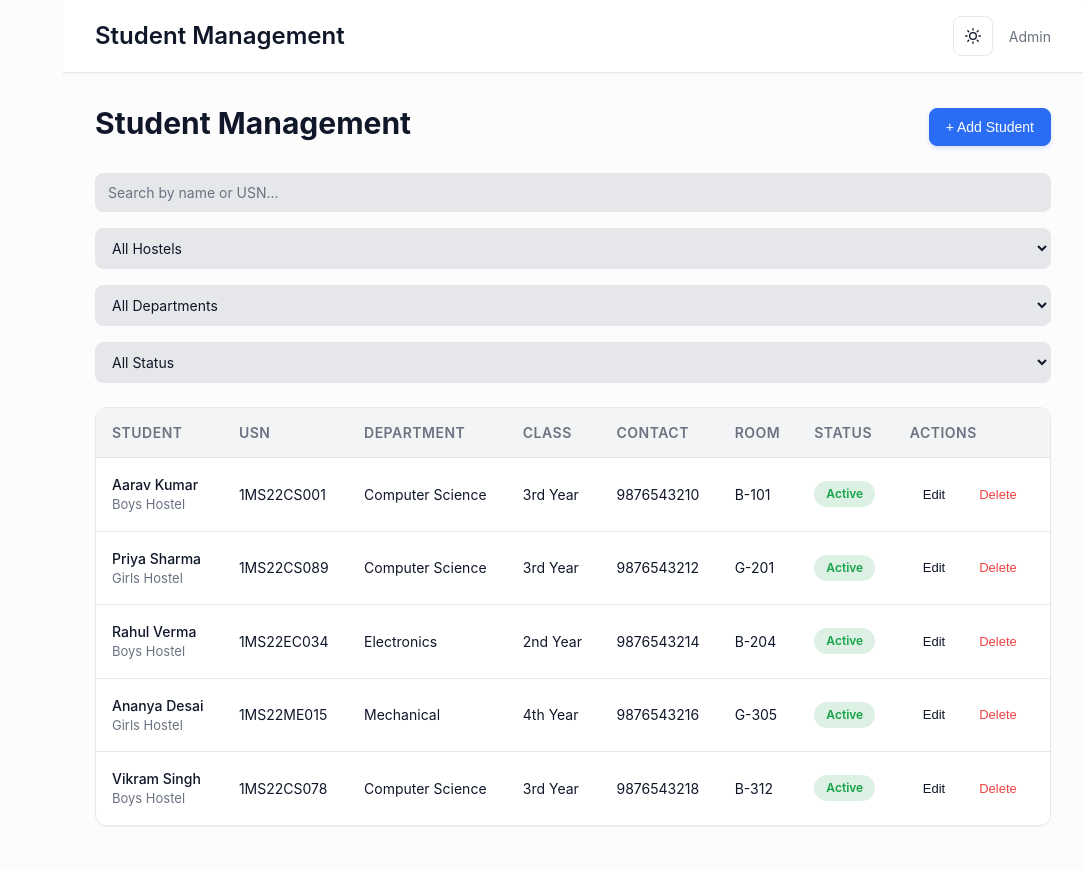
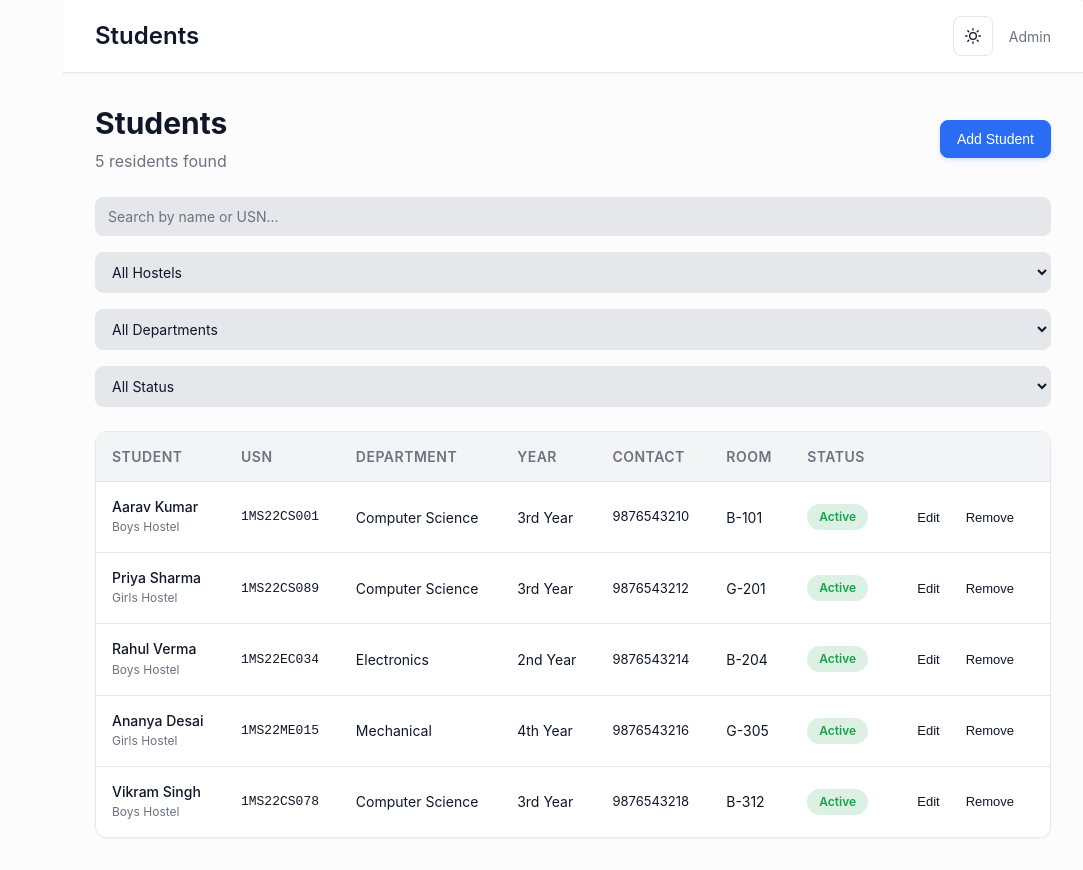
Before and after one commit to Shrey0507/NIVASA, a React app in the folder frontend/: page /admin/students in a window 1280 px wide. Shown: the whole page, without its empty margins (197-1280 px from the left). Built offline with nearby package versions, Linux system fonts and the light colour scheme; the HTML template or start-up script is replaced by a standard one.

Commit message:
feat(admin): integrate ConfirmDialog and state management in StudentsPage

```diff
--- a/frontend/src/pages/admin/StudentsPage.jsx
+++ b/frontend/src/pages/admin/StudentsPage.jsx
@@ -1,7 +1,12 @@
-import { useState, useEffect } from 'react';
+import { useState, useEffect, useCallback } from 'react';
 import AdminHeader from '../../components/layout/AdminHeader';
 import StudentForm from '../../components/students/StudentForm';
+import ConfirmDialog from '../../components/ui/ConfirmDialog';
 import { getStudents, deleteStudent } from '../../services/adminService';
+
+const DEPARTMENTS = [
+  'Computer Science', 'Electronics', 'Mechanical', 'Civil', 'Electrical',
+];
 
 const StudentsPage = () => {
   const [students, setStudents] = useState([]);
@@ -9,16 +14,17 @@ const StudentsPage = () => {
   const [error, setError] = useState(null);
   const [showForm, setShowForm] = useState(false);
   const [selectedStudent, setSelectedStudent] = useState(null);
+  const [deleteTarget, setDeleteTarget] = useState(null);
+  const [deleting, setDeleting] = useState(false);
+  const [deleteError, setDeleteError] = useState('');
   const [filters, setFilters] = useState({
     search: '',
     hostel: '',
     department: '',
     status: '',
-    floor: '',
-    block: ''
   });
 
-  const loadStudents = async () => {
+  const loadStudents = useCallback(async () => {
     try {
       setLoading(true);
       setError(null);
@@ -26,15 +32,14 @@ const StudentsPage = () => {
       setStudents(data);
     } catch (err) {
       setError(err.message);
-      console.error('Error loading students:', err);
     } finally {
       setLoading(false);
     }
-  };
+  }, [filters]);
 
   useEffect(() => {
     loadStudents(); // eslint-disable-line react-hooks/set-state-in-effect
-  }, [filters]); // eslint-disable-line react-hooks/exhaustive-deps
+  }, [loadStudents]);
 
   const handleFilterChange = (field, value) => {
     setFilters(prev => ({ ...prev, [field]: value }));
@@ -50,46 +55,50 @@ const StudentsPage = () => {
     setShowForm(true);
   };
 
-  const handleDeleteStudent = async (student) => {
-    if (!window.confirm(`Are you sure you want to delete ${student.fullName}?`)) {
-      return;
-    }
+  const handleDeleteClick = (student) => {
+    setDeleteTarget(student);
+    setDeleteError('');
+  };
 
+  const handleDeleteConfirm = async () => {
+    if (!deleteTarget) return;
     try {
-      await deleteStudent(student.id);
+      setDeleting(true);
+      setDeleteError('');
+      await deleteStudent(deleteTarget.id);
+      setDeleteTarget(null);
       await loadStudents();
     } catch (err) {
-      alert('Error deleting student: ' + err.message);
+      setDeleteError(err.message);
+    } finally {
+      setDeleting(false);
     }
   };
 
   const handleFormClose = (updated) => {
     setShowForm(false);
     setSelectedStudent(null);
-    if (updated) {
-      loadStudents();
-    }
+    if (updated) loadStudents();
   };
 
   const getStatusBadge = (status) => {
-    switch (status) {
-      case 'active':
-        return <span className="badge badge-success">Active</span>;
-      case 'inactive':
-        return <span className="badge badge-default">Inactive</span>;
-      default:
-        return <span className="badge badge-default">{status}</span>;
-    }
+    if (status === 'active') return <span className="badge badge-success">Active</span>;
+    return <span className="badge badge-default">Inactive</span>;
   };
 
   return (
     <>
-      <AdminHeader title="Student Management" />
+      <AdminHeader title="Students" />
       <div className="admin-content">
         <div className="actions-bar">
-          <h1 className="page-title">Student Management</h1>
+          <div>
+            <h1 className="page-title">Students</h1>
+            {!loading && !error && (
+              <p className="page-subtitle">{students.length} resident{students.length !== 1 ? 's' : ''} found</p>
+            )}
+          </div>
           <button className="btn btn-primary" onClick={handleAddStudent}>
-            + Add Student
+            Add Student
           </button>
         </div>
 
@@ -117,11 +126,9 @@ const StudentsPage = () => {
             onChange={(e) => handleFilterChange('department', e.target.value)}
           >
             <option value="">All Departments</option>
-            <option value="Computer Science">Computer Science</option>
-            <option value="Electronics">Electronics</option>
-            <option value="Mechanical">Mechanical</option>
-            <option value="Civil">Civil</option>
-            <option value="Electrical">Electrical</option>
+            {DEPARTMENTS.map(d => (
+              <option key={d} value={d}>{d}</option>
+            ))}
           </select>
           <select
             className="form-select"
@@ -143,7 +150,7 @@ const StudentsPage = () => {
           <div className="card">
             <div className="card-content">
               <div className="empty-state">
-                <p className="empty-state-title">Error loading students</p>
+                <p className="empty-state-title">Failed to load students</p>
                 <p>{error}</p>
                 <button className="btn btn-primary" onClick={loadStudents} style={{ marginTop: '1rem' }}>
                   Retry
@@ -168,30 +175,30 @@ const StudentsPage = () => {
                   <th>Student</th>
                   <th>USN</th>
                   <th>Department</th>
-                  <th>Class</th>
+                  <th>Year</th>
                   <th>Contact</th>
                   <th>Room</th>
                   <th>Status</th>
-                  <th>Actions</th>
+                  <th></th>
                 </tr>
               </thead>
               <tbody>
                 {students.map((student) => (
                   <tr key={student.id}>
                     <td>
-                      <div style={{ fontWeight: '500' }}>{student.fullName}</div>
-                      <div style={{ fontSize: '0.8125rem', color: 'hsl(var(--muted-foreground))' }}>
+                      <div style={{ fontWeight: '500', lineHeight: '1.3' }}>{student.fullName}</div>
+                      <div style={{ fontSize: '0.75rem', color: 'hsl(var(--muted-foreground))', marginTop: '0.125rem' }}>
                         {student.hostelType === 'boys' ? 'Boys Hostel' : 'Girls Hostel'}
                       </div>
                     </td>
-                    <td>{student.usn}</td>
+                    <td style={{ fontFamily: 'monospace', fontSize: '0.8125rem' }}>{student.usn}</td>
                     <td>{student.department}</td>
-                    <td>{student.class}</td>
-                    <td>{student.phone}</td>
-                    <td>{student.room || '-'}</td>
+                    <td>{student.class || '-'}</td>
+                    <td style={{ fontSize: '0.8125rem' }}>{student.phone}</td>
+                    <td>{student.room || <span style={{ color: 'hsl(var(--muted-foreground))' }}>Unassigned</span>}</td>
                     <td>{getStatusBadge(student.status)}</td>
                     <td>
-                      <div style={{ display: 'flex', gap: '0.5rem' }}>
+                      <div className="row-actions">
                         <button
                           className="btn btn-ghost btn-sm"
                           onClick={() => handleEditStudent(student)}
@@ -199,11 +206,10 @@ const StudentsPage = () => {
                           Edit
                         </button>
                         <button
-                          className="btn btn-ghost btn-sm"
-                          onClick={() => handleDeleteStudent(student)}
-                          style={{ color: 'hsl(var(--destructive))' }}
+                          className="btn btn-ghost btn-sm btn-danger-ghost"
+                          onClick={() => handleDeleteClick(student)}
                         >
-                          Delete
+                          Remove
                         </button>
                       </div>
                     </td>
@@ -215,11 +221,28 @@ const StudentsPage = () => {
         )}
       </div>
 
-      {/* Student Form Dialog */}
       {showForm && (
         <StudentForm
           student={selectedStudent}
           onClose={handleFormClose}
+        />
+      )}
+
+      {deleteTarget && (
+        <ConfirmDialog
+          title="Remove Student"
+          description={
+            <>
+              <p>You are about to permanently remove <strong>{deleteTarget.fullName}</strong> ({deleteTarget.usn}) from the system.</p>
+              <p style={{ marginTop: '0.75rem' }}>This action cannot be undone. All associated records will remain, but this student will no longer have access.</p>
+            </>
+          }
+          confirmLabel="Remove Student"
+          variant="destructive"
+          loading={deleting}
+          error={deleteError}
+          onConfirm={handleDeleteConfirm}
+          onCancel={() => setDeleteTarget(null)}
         />
       )}
     </>
```
